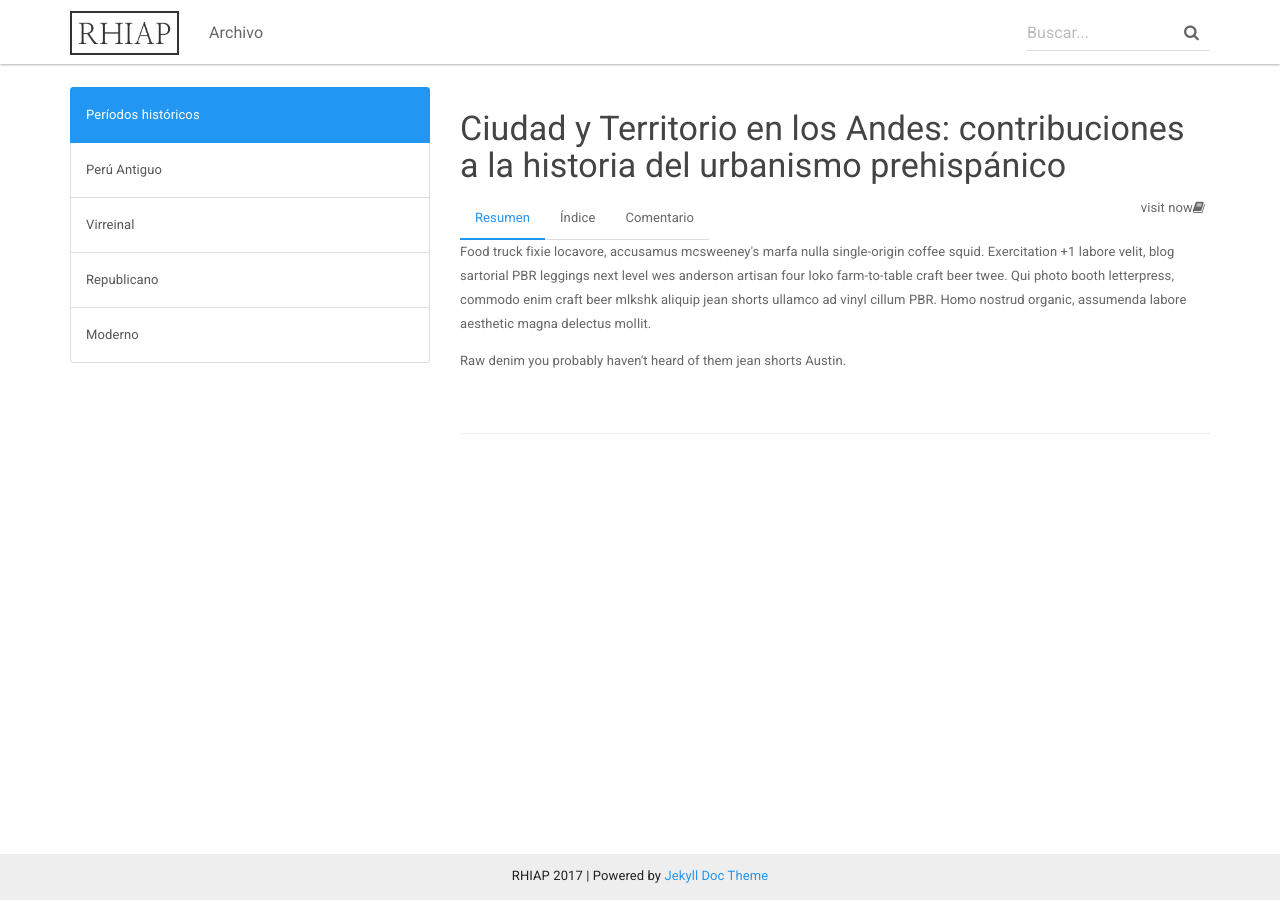
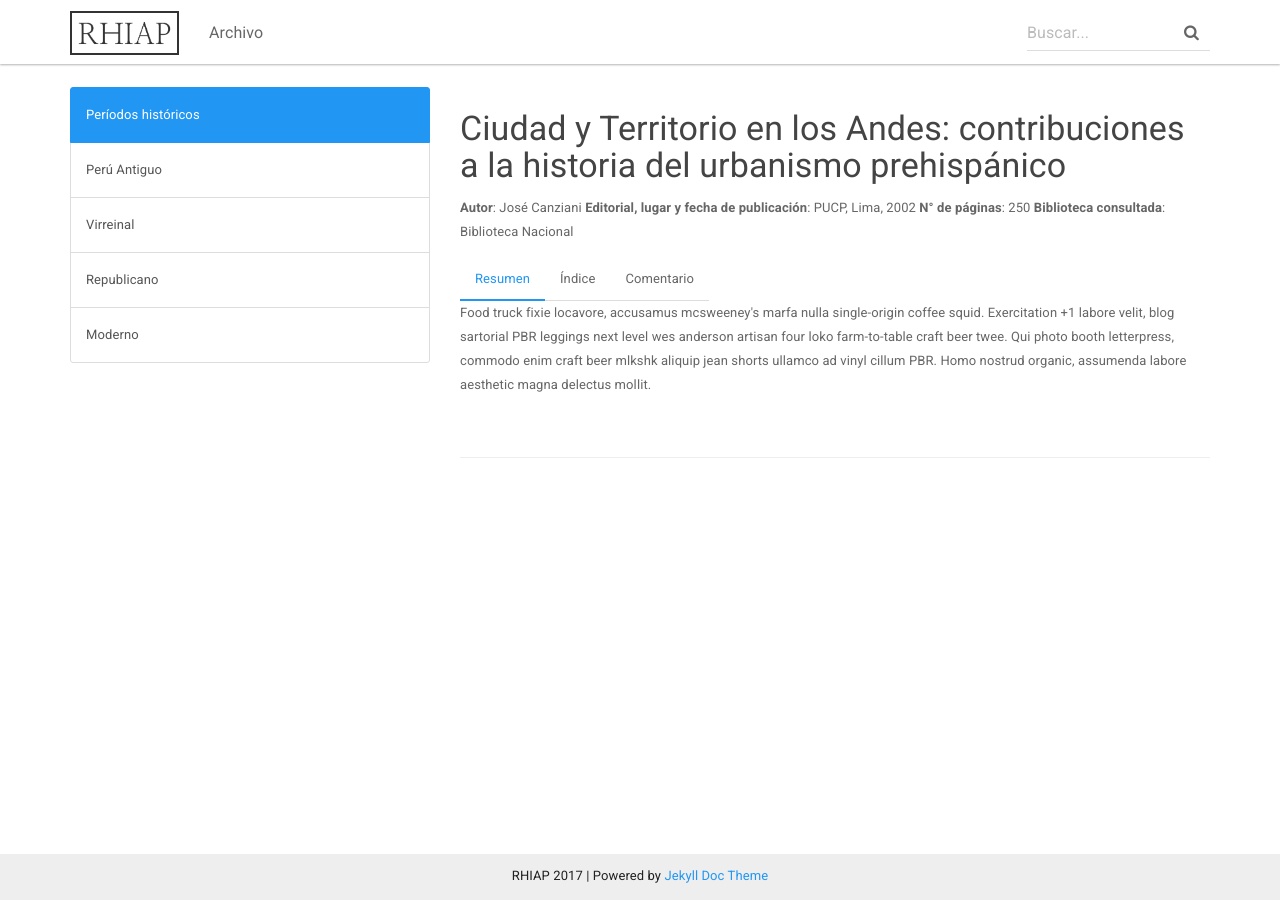
Before and after one commit to RHIAP/RHIAP.github.io, a Jekyll site: the page built from _archivo/peru_antiguo/ciudad_y_territorio_canziani.md, in a window 1280 px wide. Built offline with Jekyll 4.4.1, drawn with Linux system fonts in a browser that asks for light colours; nearby versions of some CDN libraries.

Commit message:
Update ciudad_y_territorio_canziani.md
v

```diff
--- a/_archivo/peru_antiguo/ciudad_y_territorio_canziani.md
+++ b/_archivo/peru_antiguo/ciudad_y_territorio_canziani.md
@@ -3,9 +3,10 @@ title: "Ciudad y Territorio en los Andes: contribuciones a la historia del urban
 permalink: /archivo/ciudad_y_territorio_canziani/
 ---
 
-<ul class="list-inline pull-right">
-  <li><span>visit now</span><i class="fa fa-book" aria-hidden="true"></i></li>
-</ul>
+**Autor**: José Canziani
+**Editorial, lugar y fecha de publicación**: PUCP, Lima, 2002
+**N° de páginas**: 250
+**Biblioteca consultada**: Biblioteca Nacional
 
 <ul class="nav nav-tabs">
   <li class="active"><a href="#resumen" data-toggle="tab">Resumen</a></li>
@@ -19,7 +20,7 @@ permalink: /archivo/ciudad_y_territorio_canziani/
   <div class="tab-pane fade" id="indice">
     <p>Food truck fixie locavore, accusamus mcsweeney's marfa nulla single-origin coffee squid. Exercitation +1 labore velit, blog sartorial PBR leggings next level wes anderson artisan four loko farm-to-table craft beer twee. Qui photo booth letterpress, commodo enim craft beer mlkshk aliquip jean shorts ullamco ad vinyl cillum PBR. Homo nostrud organic, assumenda labore aesthetic magna delectus mollit.</p>
   </div>
-  <div class="tab-pane fade active in" id="comentario">
+  <div class="tab-pane fade" id="comentario">
     <p>Raw denim you probably haven't heard of them jean shorts Austin.
     </p>
   </div>
```
